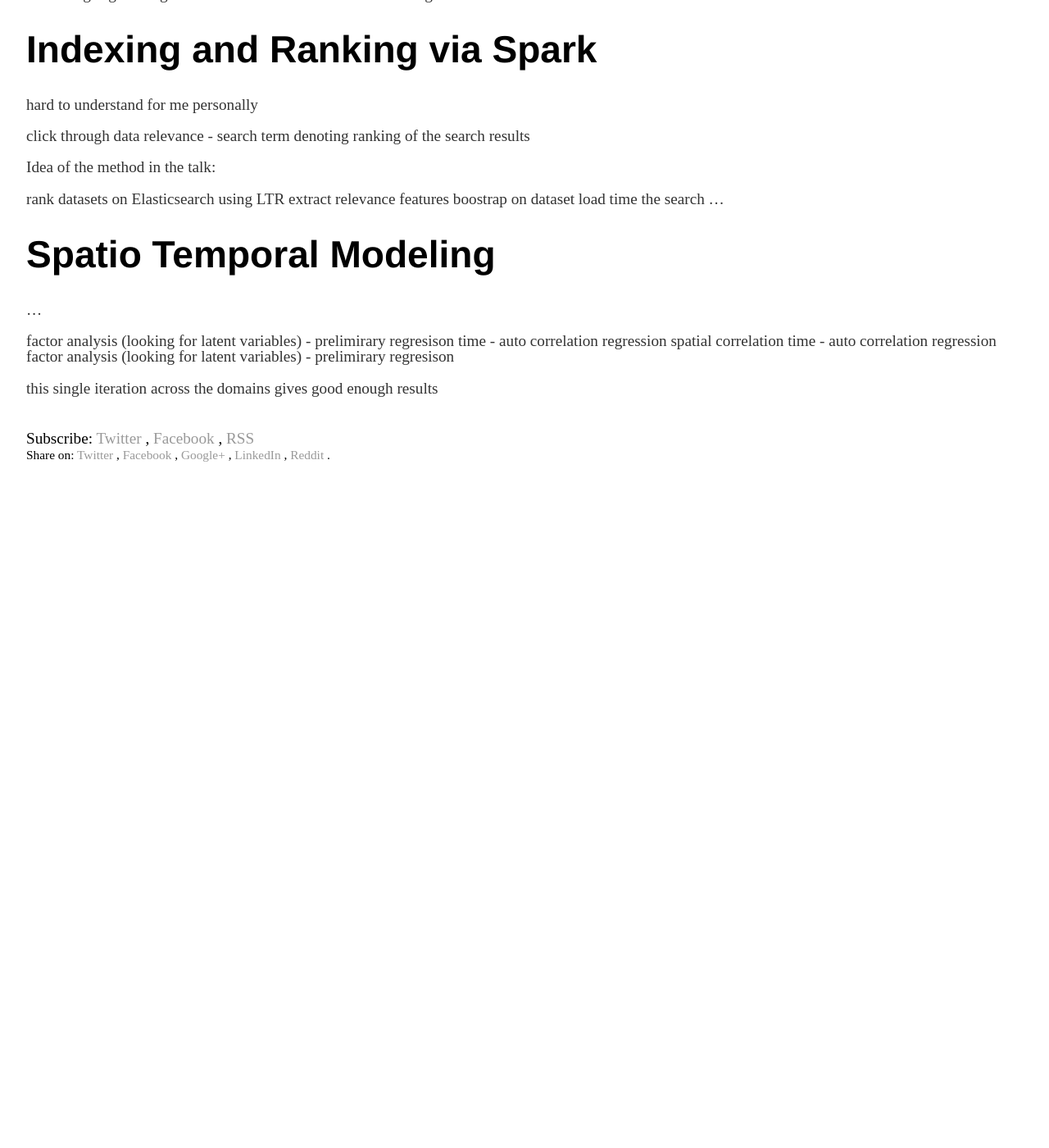
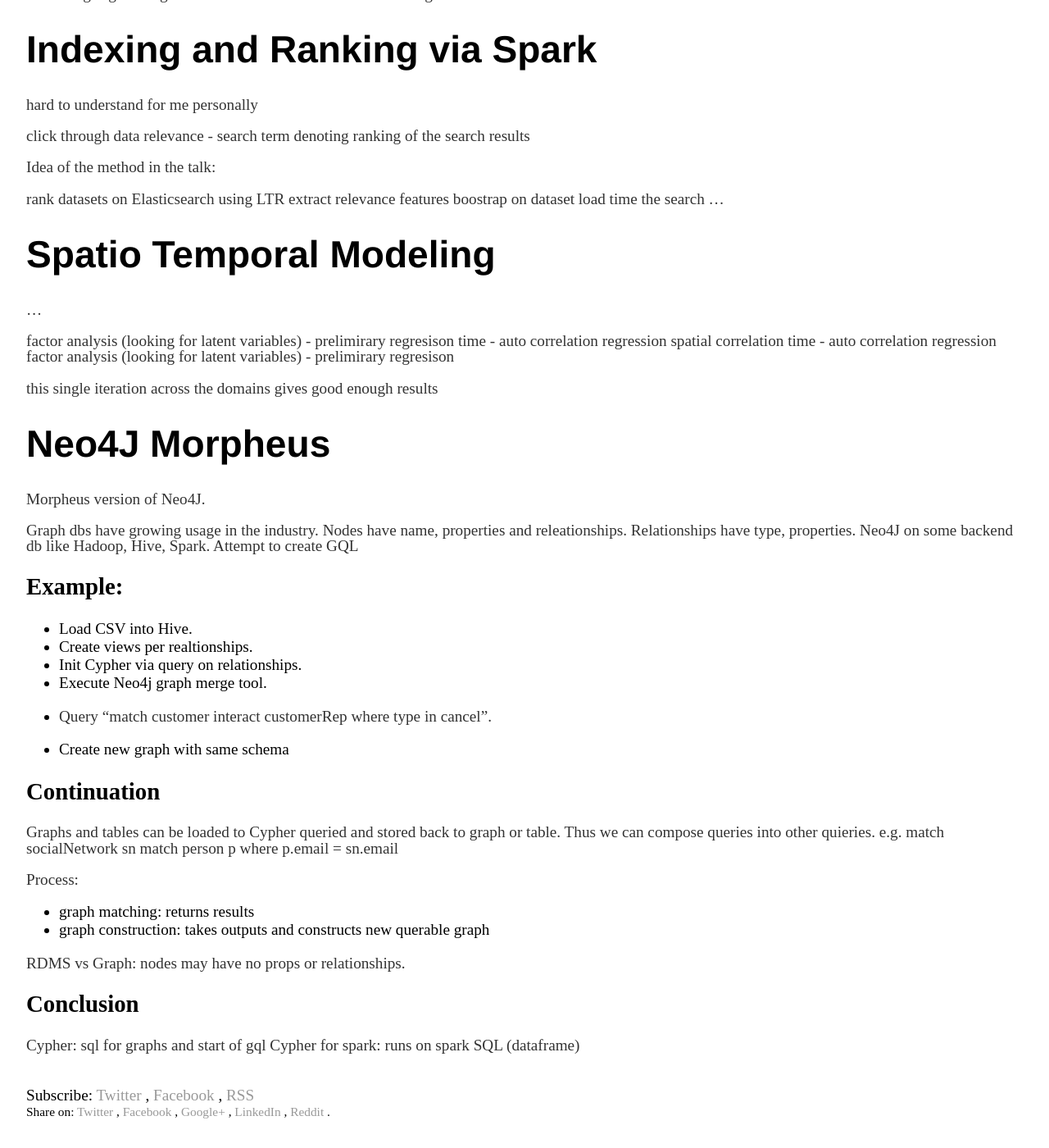
Before and after one commit to vackosar/vackosar.github.io, a Jekyll site: the page built from _posts/2018-10-03-Spark-N-AI-Summit-EU.md, in a window 1280 px wide and 1400 px high, scrolled down 4103 px. Shown: the whole window at 82% size. Built offline with Jekyll 4.4.1, drawn with Linux system fonts in a browser that asks for light colours; comment, search, counter and statistics services are not loaded; before the commit the page ends 4733 px from its top, so only the background shows below that.

Commit message:
spark-summit

```diff
--- a/_posts/2018-10-03-Spark-N-AI-Summit-EU.md
+++ b/_posts/2018-10-03-Spark-N-AI-Summit-EU.md
@@ -203,3 +203,39 @@
 factor analysis (looking for latent variables) - prelimirary regresison
 
 this single iteration across the domains gives good enough results
+
+
+# Neo4J Morpheus
+
+Morpheus version of Neo4J.
+
+Graph dbs have growing usage in the industry.
+Nodes have name, properties and releationships. Relationships have type, properties.
+Neo4J on some backend db like Hadoop, Hive, Spark.
+Attempt to create GQL
+
+## Example:
+
+- Load CSV into Hive.
+- Create views per realtionships.
+- Init Cypher via query on relationships.
+- Execute Neo4j graph merge tool.
+- Query "match customer interact customerRep where type in cancel".
+
+- Create new graph with same schema
+
+## Continuation
+
+Graphs and tables can be loaded to Cypher queried and stored back to graph or table. Thus we can compose queries into other quieries. e.g. match socialNetwork sn match person p where p.email = sn.email
+
+Process:
+- graph matching: returns results
+- graph construction: takes outputs and constructs new querable graph
+
+RDMS vs Graph: nodes may have no props or relationships.
+
+## Conclusion
+
+
+Cypher: sql for graphs and start of gql
+Cypher for spark: runs on spark SQL (dataframe)
```
